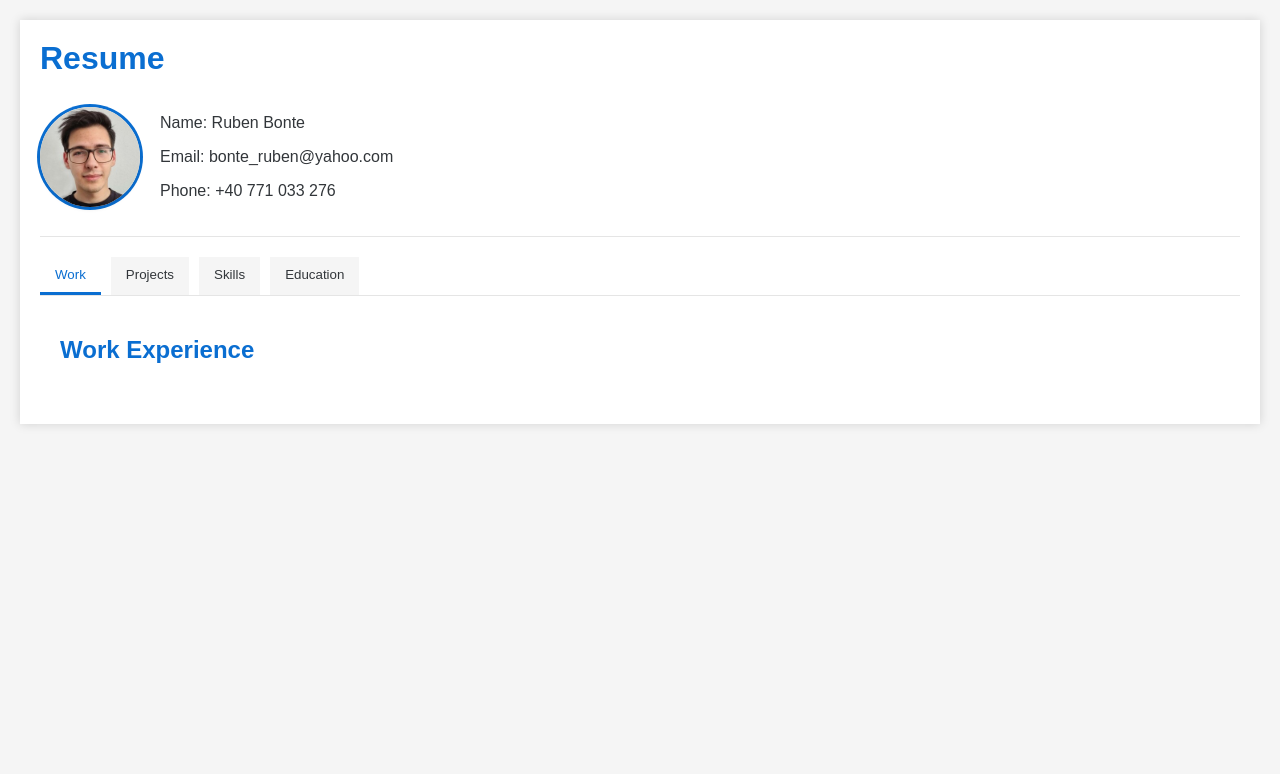
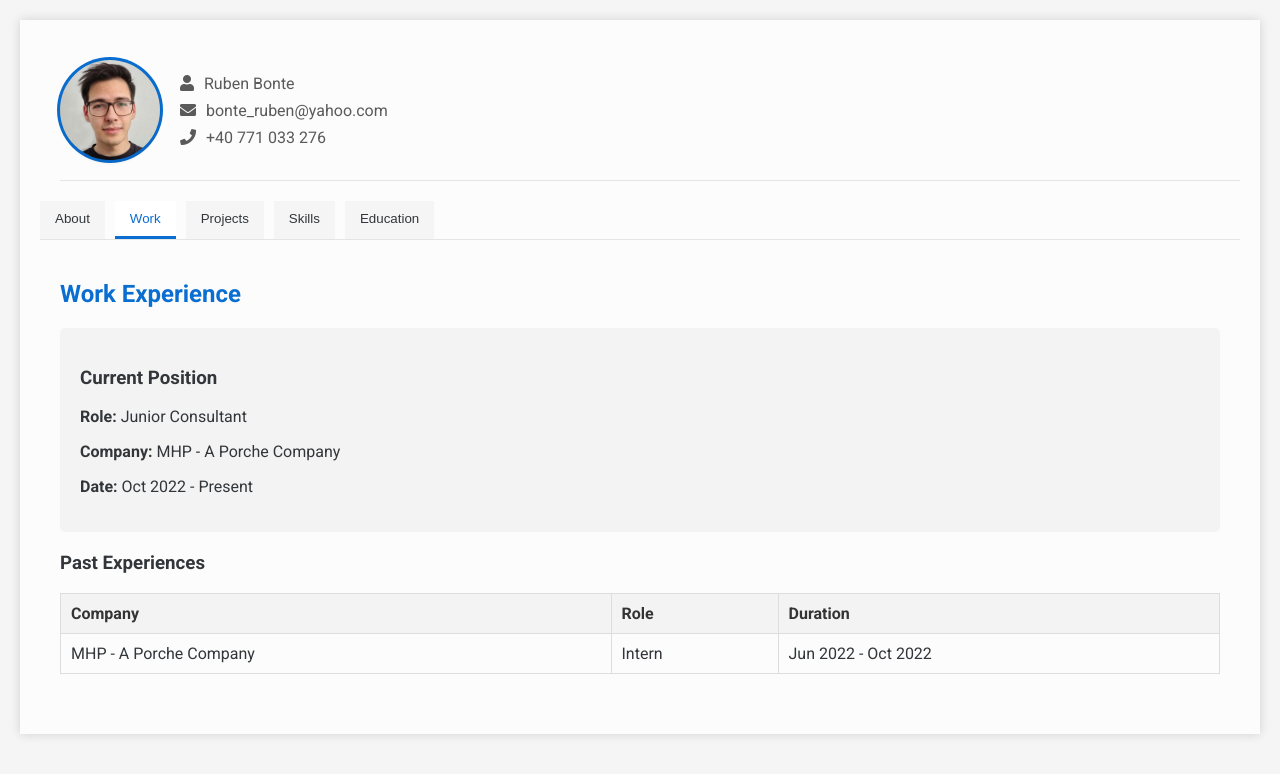
Before and after one commit to rbonte-tf/resume, a plain HTML site: page index.html in a window 1280 px wide. Both pictures are taken after a click on the button "Work". Drawn offline with Linux system fonts and the light colour scheme.

Commit message:
tab functionality working

```diff
--- a/index.html
+++ b/index.html
@@ -5,24 +5,25 @@
     <meta charset="UTF-8">
     <meta name="viewport" content="width=device-width, initial-scale=1.0">
     <title>Resume</title>
-    <link rel="stylesheet" href="styles.css"> <!-- Add this if you want to create a separate CSS file -->
+    <link rel="stylesheet" href="styles.css">
+    <link href="https://fonts.googleapis.com/css2?family=Roboto:wght@300;400;700&display=swap" rel="stylesheet">
+    <link rel="stylesheet" href="https://cdnjs.cloudflare.com/ajax/libs/font-awesome/5.15.3/css/all.min.css">
 </head>
 
 <body>
-
     <div class="page">
-        <h1>Resume</h1>
         <div class="personal-info">
             <img src="images/face.jpeg" class="profile-image" alt="Me!">
-            <div>
-                <p>Name: Ruben Bonte</p>
-                <p>Email: bonte_ruben@yahoo.com</p>
-                <p>Phone: +40 771 033 276</p>
+            <div class="contact-info">
+                <p><i class="fas fa-user"></i> Ruben Bonte</p>
+                <p><i class="fas fa-envelope"></i> bonte_ruben@yahoo.com</p>
+                <p><i class="fas fa-phone"></i> +40 771 033 276</p>
             </div>
         </div>
 
         <!-- Tabs -->
         <div class="tab">
+            <button class="tablinks" onclick="openTab(event, 'About')" id="defaultOpen">About</button>
             <button class="tablinks" onclick="openTab(event, 'Work')">Work</button>
             <button class="tablinks" onclick="openTab(event, 'Projects')">Projects</button>
             <button class="tablinks" onclick="openTab(event, 'Skills')">Skills</button>
@@ -31,9 +32,56 @@
 
         <!-- Tab content -->
         <!-- You'll need to populate these with data using JS or manually -->
+
+        <div id="About" class="tabcontent">
+            <h2>About Myself</h2>
+            <h3>Personal Summary</h3>
+            <p>
+                An aspiring software developer from Romania looking to learn new things and face interesting challenges
+                along the way. I am looking forward to working with computers and all the beautiful things they have to
+                offer.
+            </p>
+
+            <h3>Skills & Expertise</h3>
+            <ul>
+                <li>Full-stack Web Development</li>
+                <li>Mobile Application Development - Android</li>
+                <li>Database Management</li>
+                <li>UI/UX Design</li>
+            </ul>
+
+            <h3>Hobbies & Interests</h3>
+            <p>
+                Apart from coding, I'm a big fan of cooking and having an organized kitchen.
+                I'm also a music enthusiast, and I love to listen to albums while I work.
+            </p>
+        </div>
+
         <div id="Work" class="tabcontent">
             <h2>Work Experience</h2>
-            <!-- Work Experience Table Goes Here -->
+            <div class="current-job">
+                <h3>Current Position</h3>
+                <p><strong>Role:</strong> Junior Consultant</p>
+                <p><strong>Company:</strong> MHP - A Porche Company</p>
+                <p><strong>Date:</strong> Oct 2022 - Present</p>
+            </div>
+            <h3>Past Experiences</h3>
+            <table class="work-experience">
+                <thead>
+                    <tr>
+                        <th>Company</th>
+                        <th>Role</th>
+                        <th>Duration</th>
+                    </tr>
+                </thead>
+                <tbody>
+                    <tr>
+                        <td>MHP - A Porche Company</td>
+                        <td>Intern</td>
+                        <td>Jun 2022 - Oct 2022</td>
+                    </tr>
+                </tbody>
+            </table>
         </div>
 
         <div id="Projects" class="tabcontent">
--- a/scripts.js
+++ b/scripts.js
@@ -1,3 +1,6 @@
+document.getElementById("About").style.display = "block"; // Show About content
+document.getElementById("defaultOpen").click();
+
 function openTab(evt, tabName) {
     var i, tabcontent, tablinks;
     tabcontent = document.getElementsByClassName("tabcontent");
--- a/styles.css
+++ b/styles.css
@@ -1,21 +1,24 @@
-/* General Styles */
 body {
-    font-family: '72', Arial, sans-serif; /* '72' is the SAP font, but we fallback to Arial and sans-serif if not available */
+    font-family: 'Roboto', sans-serif;
+    font-weight: 400;
     background-color: #f5f5f5;
-    color: #32363a; /* Fiori Text Color */
+    color: #32363a;
+    /* Fiori Text Color */
     margin: 0;
 }
 
 .page {
     max-width: 1200px;
     margin: 20px auto;
-    background-color: #fff;
+    background-color: #fcfcfc;
     padding: 20px;
-    box-shadow: 0 0 10px rgba(0,0,0,0.15);
+    box-shadow: 0 0 10px rgba(0, 0, 0, 0.15);
 }
 
-h1, h2 {
-    color: #0a6ed1; /* Fiori Highlight Color */
+h1,
+h2 {
+    color: #0a6ed1;
+    /* Fiori Highlight Color */
     margin-top: 0;
 }
 
@@ -24,8 +27,14 @@ h1, h2 {
     width: 100px;
     height: 100px;
     border-radius: 50%;
-    box-shadow: 0 2px 4px rgba(0, 0, 0, 0.1), 0 0 0 3px #0a6ed1; /* This adds a slight shadow and a blue 'ring' around the image */
-    background-color: #fff; /* In case the image has transparent areas, we set a white background */
+    box-shadow: 0 2px 4px rgba(0, 0, 0, 0.1), 0 0 0 3px #0a6ed1;
+    /* This adds a slight shadow and a blue 'ring' around the image */
+    background-color: #e8dfdf;
+    /* In case the image has transparent areas, we set a white background */
+}
+
+.contact-info {
+    color: rgb(90, 90, 90);
 }
 
 .personal-info {
@@ -35,6 +44,8 @@ h1, h2 {
     border-bottom: 1px solid #e5e5e5;
     padding-bottom: 20px;
     margin-bottom: 20px;
+    margin-left: 20px;
+    margin-top: 20px;
 }
 
 /* Tab Styles */
@@ -51,7 +62,8 @@ h1, h2 {
     border: none;
     background-color: #f5f5f5;
     transition: background-color 0.3s;
-    color: #32363a; /* Fiori Text Color */
+    color: #32363a;
+    /* Fiori Text Color */
     border-bottom: 3px solid transparent;
 }
 
@@ -61,8 +73,10 @@ h1, h2 {
 
 .tablinks.active {
     background-color: #fff;
-    color: #0a6ed1; /* Fiori Highlight Color */
-    border-bottom-color: #0a6ed1; /* Fiori Highlight Color */
+    color: #0a6ed1;
+    /* Fiori Highlight Color */
+    border-bottom-color: #0a6ed1;
+    /* Fiori Highlight Color */
 }
 
 .tabcontent {
@@ -70,4 +84,46 @@ h1, h2 {
     padding: 20px;
 }
 
-/* Add any other styles or classes specific to your content below. */
+.personal-info {
+    display: flex;
+    align-items: center;
+}
+
+.contact-info p {
+    display: flex;
+    align-items: center;
+    margin: 8px 0;
+}
+
+.fas {
+    margin-right: 10px;
+    /* Space between the icon and the text */
+}
+
+.current-job {
+    background-color: #f3f3f3; /* Light grey background */
+    padding: 20px;
+    margin-bottom: 20px;
+    border-radius: 5px;
+}
+
+.work-experience {
+    width: 100%;
+    border-collapse: collapse;
+    margin-bottom: 20px;
+}
+
+.work-experience th, .work-experience td {
+    border: 1px solid #ddd;
+    padding: 10px;
+    text-align: left;
+}
+
+.work-experience th {
+    background-color: #f3f3f3;
+    color: #333;
+}
+
+.work-experience tr:hover {
+    background-color: #f5f5f5;
+}
```
